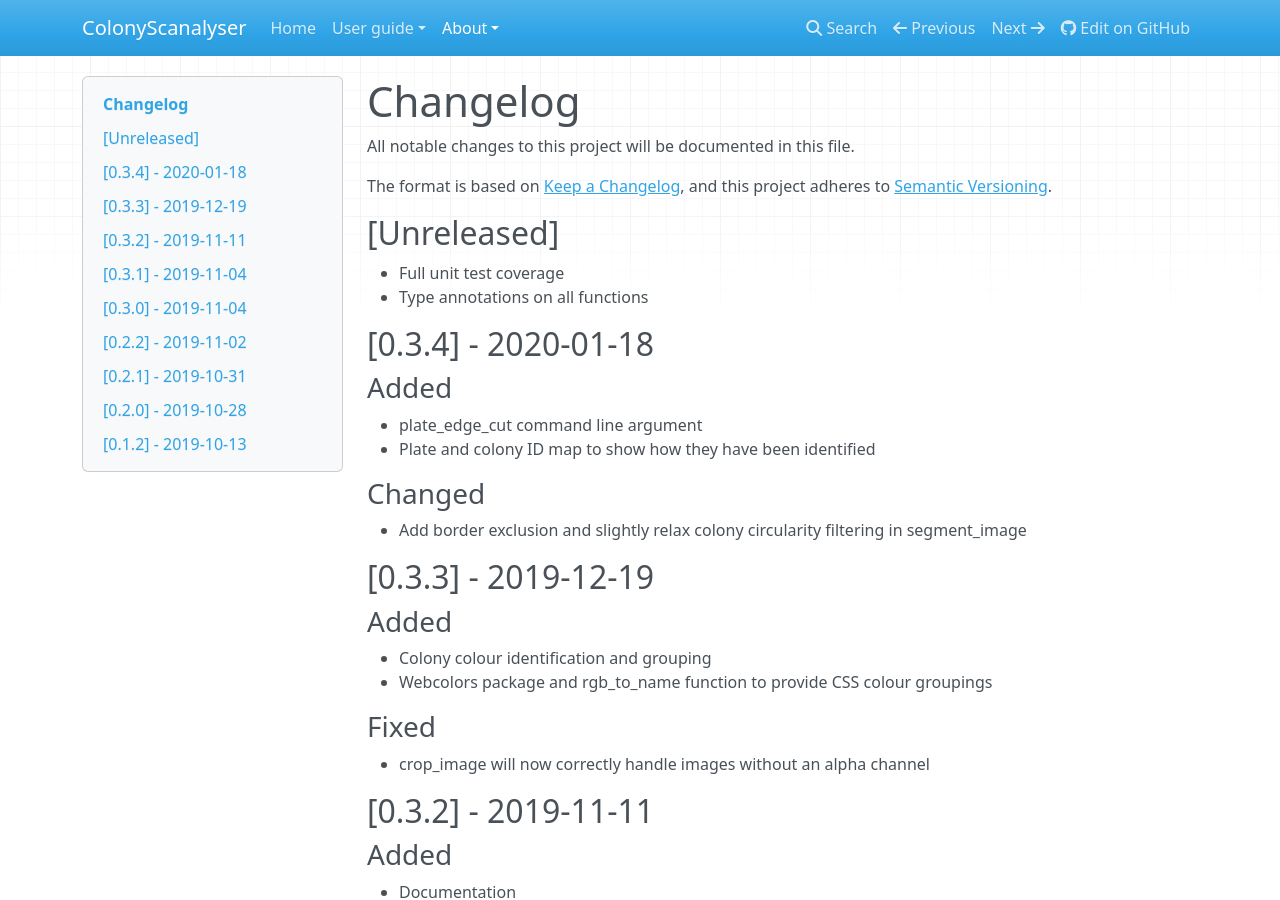
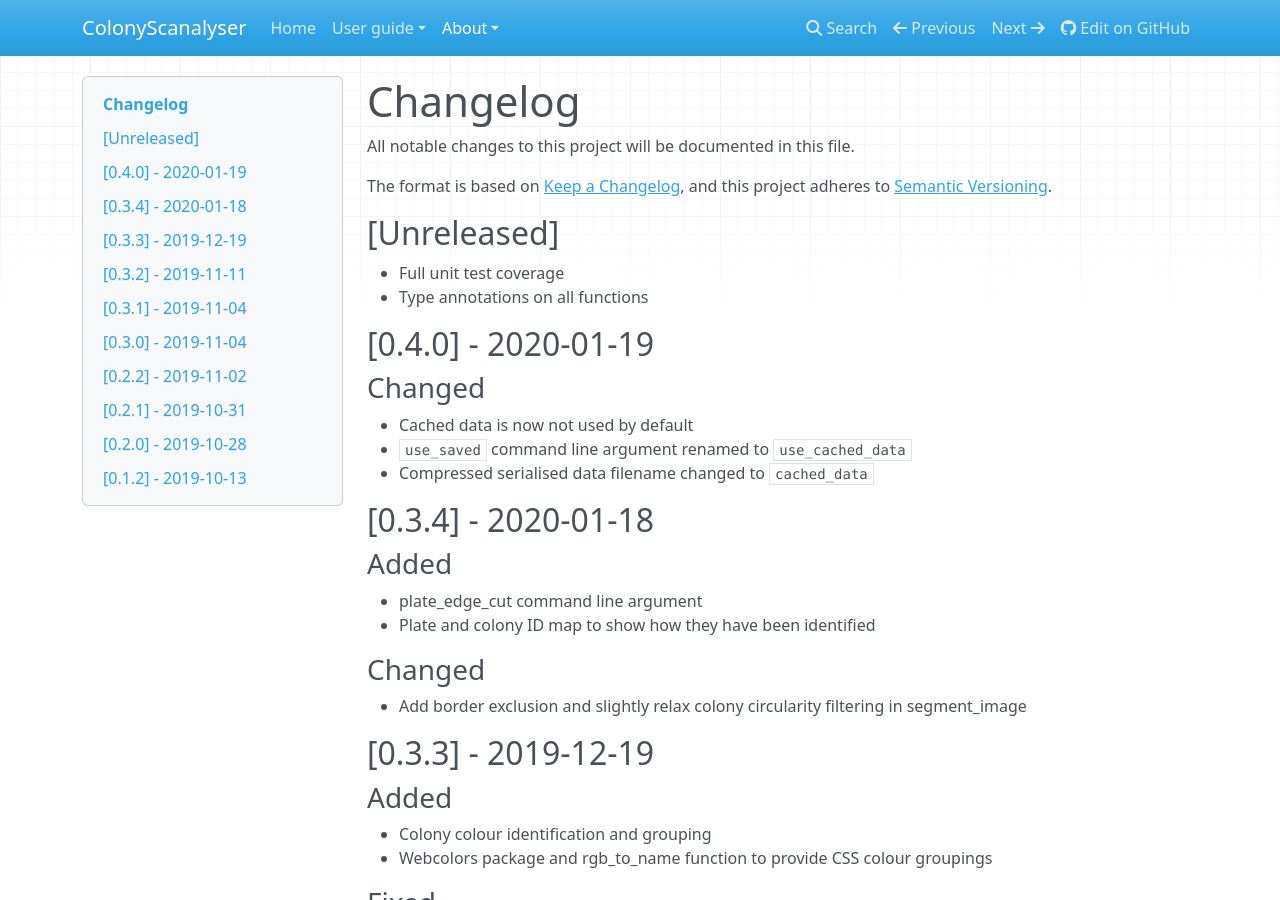
Before and after one commit to Erik-White/ColonyScanalyser, an MkDocs documentation site: the page built from docs/CHANGELOG.md, in a window 1280 px wide and 900 px high. Built offline with MkDocs 1.6.1, drawn with Linux system fonts in a browser that asks for light colours; nearby versions of some CDN libraries.

Commit message:
Update documentation

```diff
--- a/docs/CHANGELOG.md
+++ b/docs/CHANGELOG.md
@@ -7,6 +7,12 @@ and this project adheres to [Semantic Versioning](https://semver.org/spec/v2.0.0
 ## [Unreleased]
 - Full unit test coverage
 - Type annotations on all functions
+
+## [0.4.0] - 2020-01-19
+### Changed
+- Cached data is now not used by default
+- `use_saved` command line argument renamed to `use_cached_data`
+- Compressed serialised data filename changed to `cached_data`
 
 ## [0.3.4] - 2020-01-18
 ### Added
```
Also changed, not shown: docs/command_line_arguments.md (+2 -2 lines).
